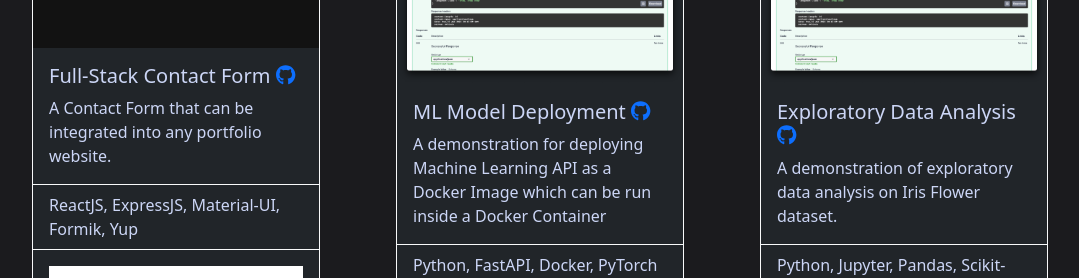
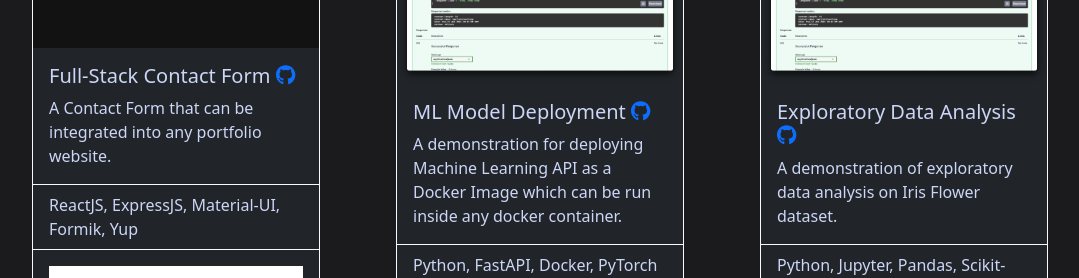
Before and after one commit to bhaven123/my-react-portfolio, a React (Create React App) app: page / in a window 1280 px wide. Shown: the part 1080-1358 px from the top of the page, without its empty margins (86-1165 px from the left). Built offline with nearby package versions, Linux system fonts and the light colour scheme.

Commit message:
minor changes

```diff
--- a/src/components/pages/Work.js
+++ b/src/components/pages/Work.js
@@ -112,7 +112,7 @@ const Work = () => {
                 </Card.Title>
                 <Card.Text>
                   A demonstration for deploying Machine Learning API as a Docker
-                  Image which can be run inside a Docker Container
+                  Image which can be run inside any docker container.
                 </Card.Text>
               </Card.Body>
               <ListGroup className="list-group-flush">
```
